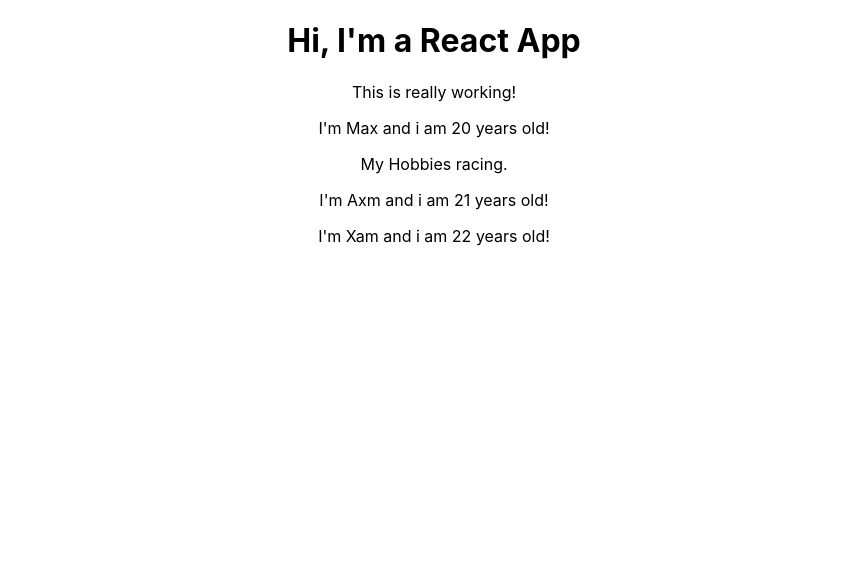
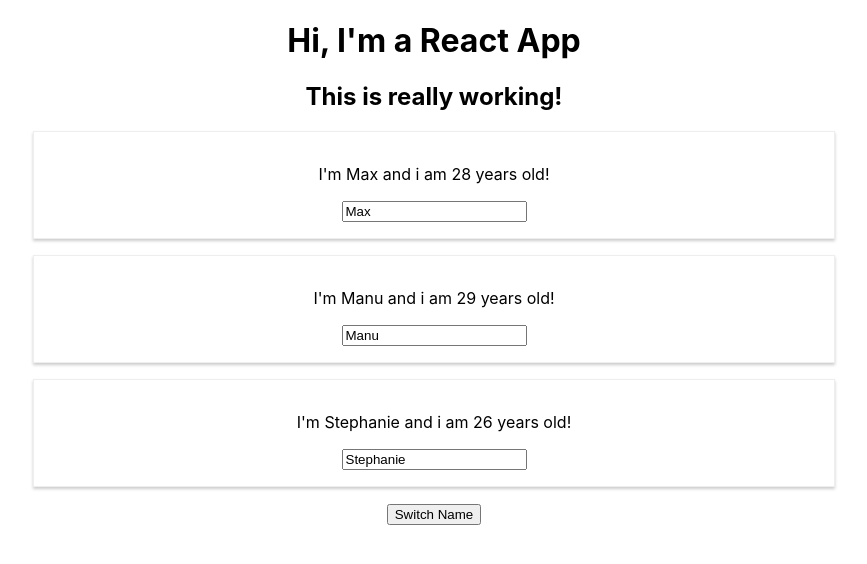
Before and after one commit to lucasmpbarga/master-react-js, a React (Create React App) app: page / in a window 1280 px wide. Shown: the top 564 px of the page, without its empty margins (206-1073 px from the left). Built offline with nearby package versions, Linux system fonts and the light colour scheme.

Commit message:
Finish Section 3 Understanding the Base

```diff
--- a/src/App.tsx
+++ b/src/App.tsx
@@ -1,17 +1,42 @@
-import React from 'react'
+import React, { useState } from 'react'
 import './App.css'
 import Person from './Components/Person/Person'
 
 function App() {
+    const [persons, setPersons] = useState([
+        { name: 'Max', age: 28 },
+        { name: 'Manu', age: 29 },
+        { name: 'Stephanie', age: 26 },
+    ])
+
+    const switchNameHandler = (newName: string) => {
+        console.log('switchNameHandler')
+        const newArray = [...persons]
+        newArray[0].name = newName
+        setPersons(newArray)
+    }
+
+    const changeNameHandler = (event?: React.FormEvent<HTMLInputElement>) => {
+        const newArray = [...persons]
+        newArray[0].name = event?.currentTarget?.value || ''
+        setPersons(newArray)
+    }
+
     return (
         <div className="App">
             <h1>Hi, I'm a React App</h1>
-            <p>This is really working!</p>
-            <Person name="Max" age={20}>
-                My Hobbies racing.
-            </Person>
-            <Person name="Axm" age={21} />
-            <Person name="Xam" age={22} />
+            <h2>This is really working!</h2>
+            {persons.map((person, index) => (
+                <Person
+                    key={index}
+                    name={person.name}
+                    age={person.age}
+                    change={changeNameHandler}
+                />
+            ))}
+            <button onClick={() => switchNameHandler('Maximilian')}>
+                Switch Name
+            </button>
         </div>
     )
 }
--- /dev/null
+++ b/src/Components/Person/Person.css
@@ -0,0 +1,8 @@
+.person {
+    width: 60%;
+    margin: 16px auto;
+    border: 1px solid #eee;
+    box-shadow: 0 2px 3px #ccc;
+    padding: 16px;
+    text-align: center;
+}
--- a/src/Components/Person/Person.tsx
+++ b/src/Components/Person/Person.tsx
@@ -1,16 +1,17 @@
-import React from "react";
-import { IPerson } from "../../Interfaces/IPerson";
+import React from 'react'
+import { IPerson } from '../../Interfaces/IPerson'
+import './Person.css'
 
 const Person = (props: IPerson) => {
-  console.log(props);
     return (
-    <div>
+        <div className="person">
             <p>
                 I'm {props.name} and i am {props.age} years old!
             </p>
             {props.children && <p>{props.children}</p>}
+            <input type="text" onChange={props.change} value={props.name} />
         </div>
-  );
-};
+    )
+}
 
-export default Person;
+export default Person
```
Also changed, not shown: src/Interfaces/IPerson.ts (+6 -3 lines). Lines whose indentation alone changed are shown as unchanged.
